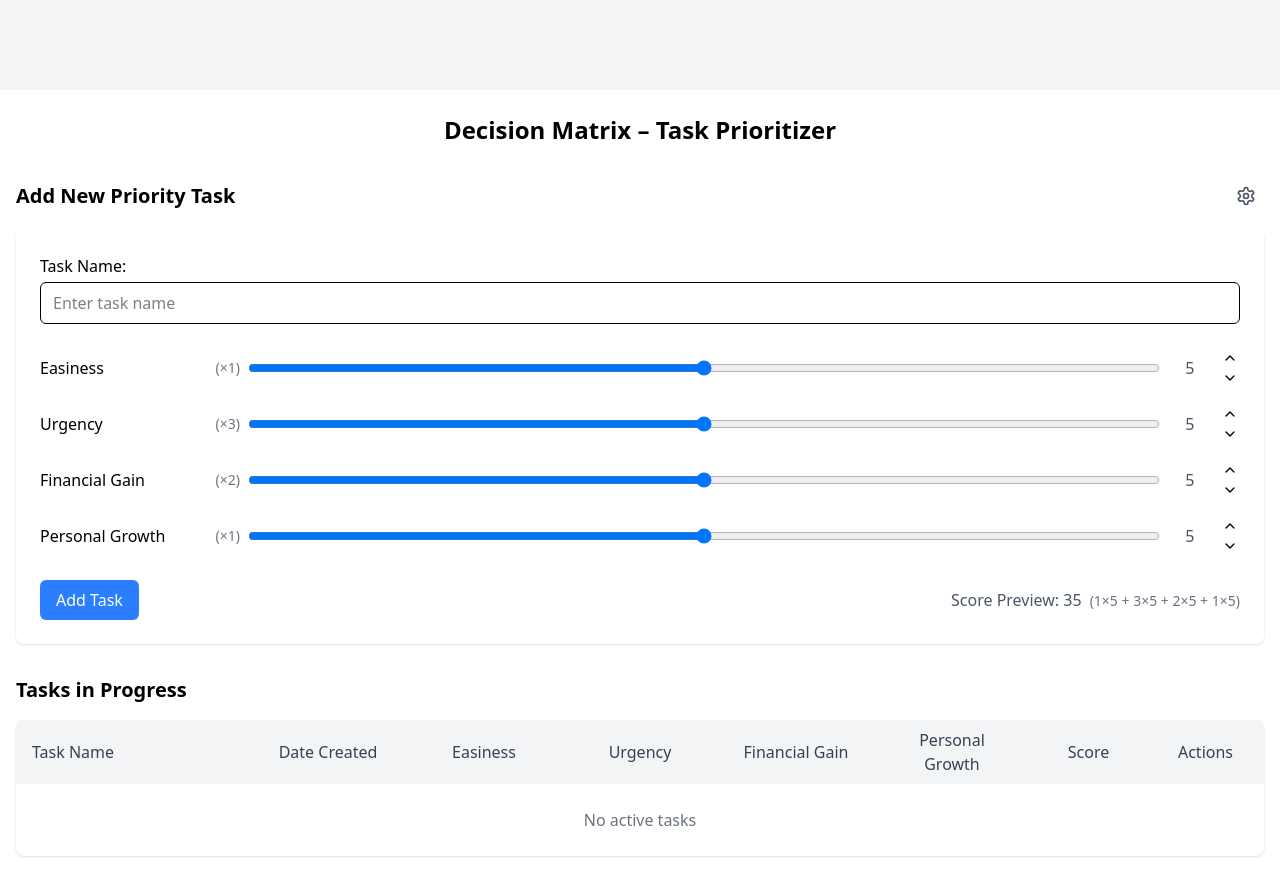
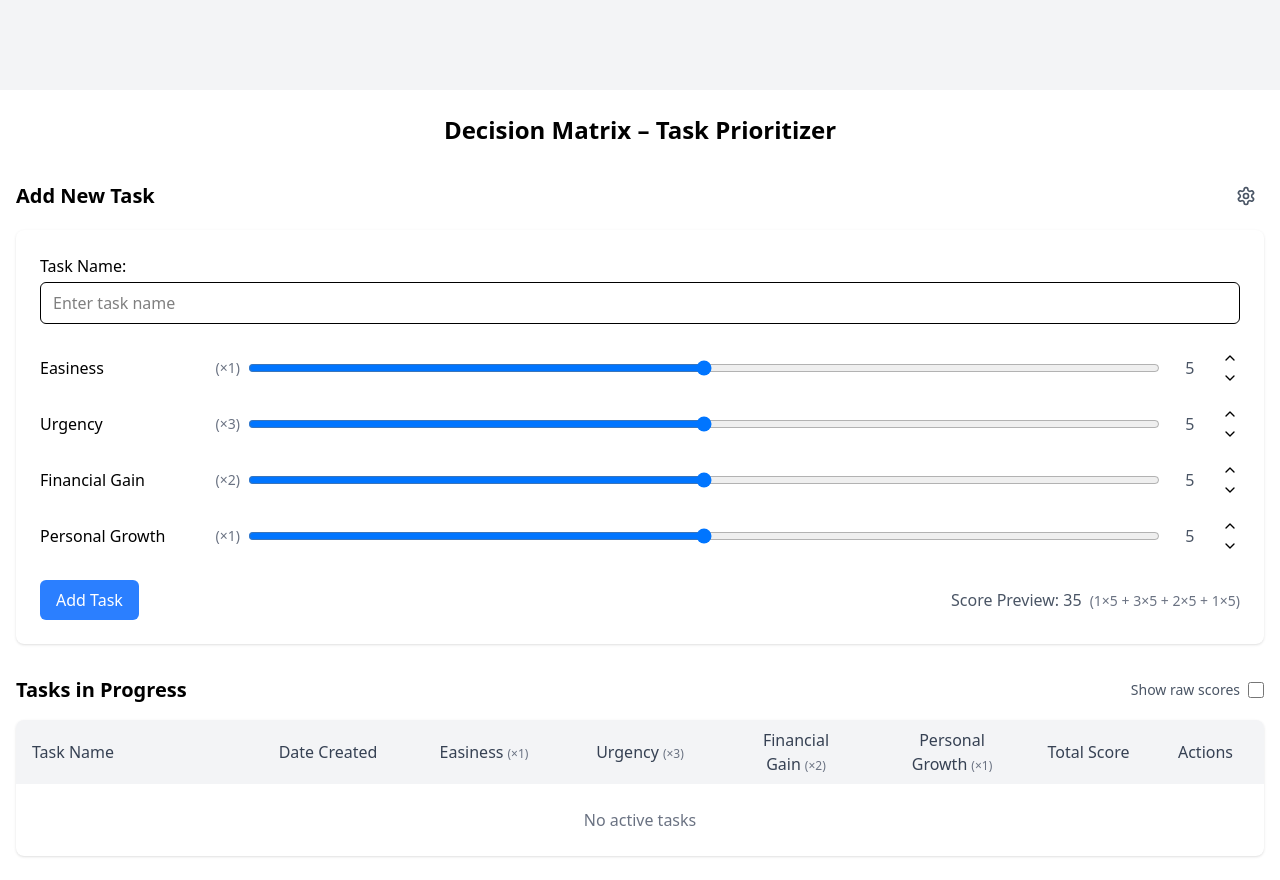
Before and after one commit to mattmotoki/decision-matrix, a React (Vite) app: page / in a window 1280 px wide. Built offline with nearby package versions, Linux system fonts and the light colour scheme.

Commit message:
Toggle raw and weighted scores in the table display

```diff
--- a/src/App.jsx
+++ b/src/App.jsx
@@ -22,6 +22,7 @@ export function App() {
   const [taskName, setTaskName] = useState('');
   const [formValues, setFormValues] = useState(createFormValues(dimensions));
   const [isSettingsOpen, setIsSettingsOpen] = useState(false);
+  const [showRawScores, setShowRawScores] = useState(false);
 
   // Custom hook for task management
   const {
@@ -117,6 +118,8 @@ export function App() {
         onEditTask={handleEditTask}
         onCompleteTask={completeTask}
         editingTaskId={editingTaskId}
+        showRawScores={showRawScores}
+        onToggleRawScores={(value) => setShowRawScores(value)}
       />
 
       <TaskArchive
@@ -124,6 +127,7 @@ export function App() {
         dimensions={dimensions}
         onDeleteTask={deleteCompletedTask}
         onRestoreTask={restoreTask}
+        showRawScores={showRawScores}
       />
 
       <SettingsModal
--- a/src/components/ScoreDisplay.jsx
+++ b/src/components/ScoreDisplay.jsx
@@ -1,14 +1,16 @@
 // components/ScoreDisplay.jsx
 import React from 'react';
 
-export function DimensionScore({ rawScore = 0, weight }) {
+export function DimensionScore({ rawScore = 0, weight, showRawScores = false }) {
   const weightedScore = (rawScore || 0) * weight;
+  const displayScore = showRawScores ? rawScore : weightedScore;
+
   return (
     <div
       className="inline-flex items-center"
       title={`${rawScore}×${weight} = ${weightedScore}`}
     >
-      <span className="font-sm">{weightedScore}</span>
+      <span className="font-sm">{displayScore}</span>
     </div>
   );
 }
--- a/src/components/TaskArchive.jsx
+++ b/src/components/TaskArchive.jsx
@@ -9,6 +9,7 @@ export function TaskArchive({
   dimensions,
   onDeleteTask,
   onRestoreTask,
+  showRawScores
 }) {
   const [deleteTask, setDeleteTask] = useState(null);
 
@@ -31,14 +32,16 @@ export function TaskArchive({
               <th className="px-4 py-2 text-left font-medium text-gray-700 w-48">Task Name</th>
               <th className="px-4 py-2 text-center font-medium text-gray-700 w-32">Date Created</th>
               {dimensions.map(dim => (
-                <th key={dim.name}
+                <th
+                  key={dim.name}
                   className="px-4 py-2 text-center font-medium text-gray-700 w-32"
                   title={dim.description}
                 >
                   {dim.label}
+                  {!showRawScores && <span className="text-xs text-gray-500 ml-1">(×{dim.weight})</span>}
                 </th>
               ))}
-              <th className="px-4 py-2 text-center font-medium text-gray-700 w-24">Score</th>
+              <th className="px-4 py-2 text-center font-medium text-gray-700 w-24">Total Score</th>
               <th className="px-4 py-2 text-center font-medium text-gray-700 w-32">Date Completed</th>
               <th className="px-4 py-2 text-center font-medium text-gray-700 w-24">Actions</th>
             </tr>
@@ -55,6 +58,7 @@ export function TaskArchive({
                     <DimensionScore
                       rawScore={task[dim.name]}
                       weight={dim.weight}
+                      showRawScores={showRawScores}
                     />
                   </td>
                 ))}
@@ -62,6 +66,7 @@ export function TaskArchive({
                   <ImportanceScore
                     task={task}
                     dimensions={dimensions}
+                    showRawScores={showRawScores}
                   />
                 </td>
                 <td className="px-4 py-2 text-center text-sm" title={new Date(task.completedAt).toLocaleString()}>
--- a/src/components/TaskInputForm.jsx
+++ b/src/components/TaskInputForm.jsx
@@ -23,7 +23,7 @@ export function TaskInputForm({
   return (
     <div className="mt-8">
       <div className="flex items-center justify-between mb-4">
-        <h2 className="text-xl font-semibold">Add New Priority Task</h2>
+        <h2 className="text-xl font-semibold">Add New Task</h2>
         <button
           type="button"
           onClick={onSettingsOpen}
--- a/src/components/TaskTable.jsx
+++ b/src/components/TaskTable.jsx
@@ -10,7 +10,9 @@ export function TaskTable({
   onDeleteTask,
   onEditTask,
   onCompleteTask,
-  editingTaskId
+  editingTaskId,
+  showRawScores,
+  onToggleRawScores
 }) {
   const [deleteTaskIndex, setDeleteTaskIndex] = useState(null);
 
@@ -25,7 +27,18 @@ export function TaskTable({
 
   return (
     <div className="mt-8">
-      <h2 className="text-xl font-semibold mb-4">Tasks in Progress</h2>
+      <div className="flex items-center justify-between mb-4">
+        <h2 className="text-xl font-semibold">Tasks in Progress</h2>
+        <label className="inline-flex items-center gap-2">
+          <span className="text-sm text-gray-600">Show raw scores</span>
+          <input
+            type="checkbox"
+            checked={showRawScores}
+            onChange={(e) => onToggleRawScores(e.target.checked)}
+            className="form-checkbox h-4 w-4 text-blue-500"
+          />
+        </label>
+      </div>
       <div className="w-full overflow-x-auto rounded-lg shadow bg-white">
         <table className="w-full min-w-[768px]">
           <thead className="bg-gray-100">
@@ -39,9 +52,10 @@ export function TaskTable({
                   title={dim.description}
                 >
                   {dim.label}
+                  {!showRawScores && <span className="text-xs text-gray-500 ml-1">(×{dim.weight})</span>}
                 </th>
               ))}
-              <th className="px-4 py-2 text-center font-medium text-gray-700 w-24">Score</th>
+              <th className="px-4 py-2 text-center font-medium text-gray-700 w-24">Total Score</th>
               <th className="px-4 py-2 text-center font-medium text-gray-700 w-24">Actions</th>
             </tr>
           </thead>
@@ -60,6 +74,7 @@ export function TaskTable({
                     <DimensionScore
                       rawScore={task[dim.name]}
                       weight={dim.weight}
+                      showRawScores={showRawScores}
                     />
                   </td>
                 ))}
@@ -67,6 +82,7 @@ export function TaskTable({
                   <ImportanceScore
                     task={task}
                     dimensions={dimensions}
+                    showRawScores={showRawScores}
                   />
                 </td>
                 <td className="px-4 py-2">
```
Also changed, not shown: 1 other file (tests, documents, lock files or other folders).
